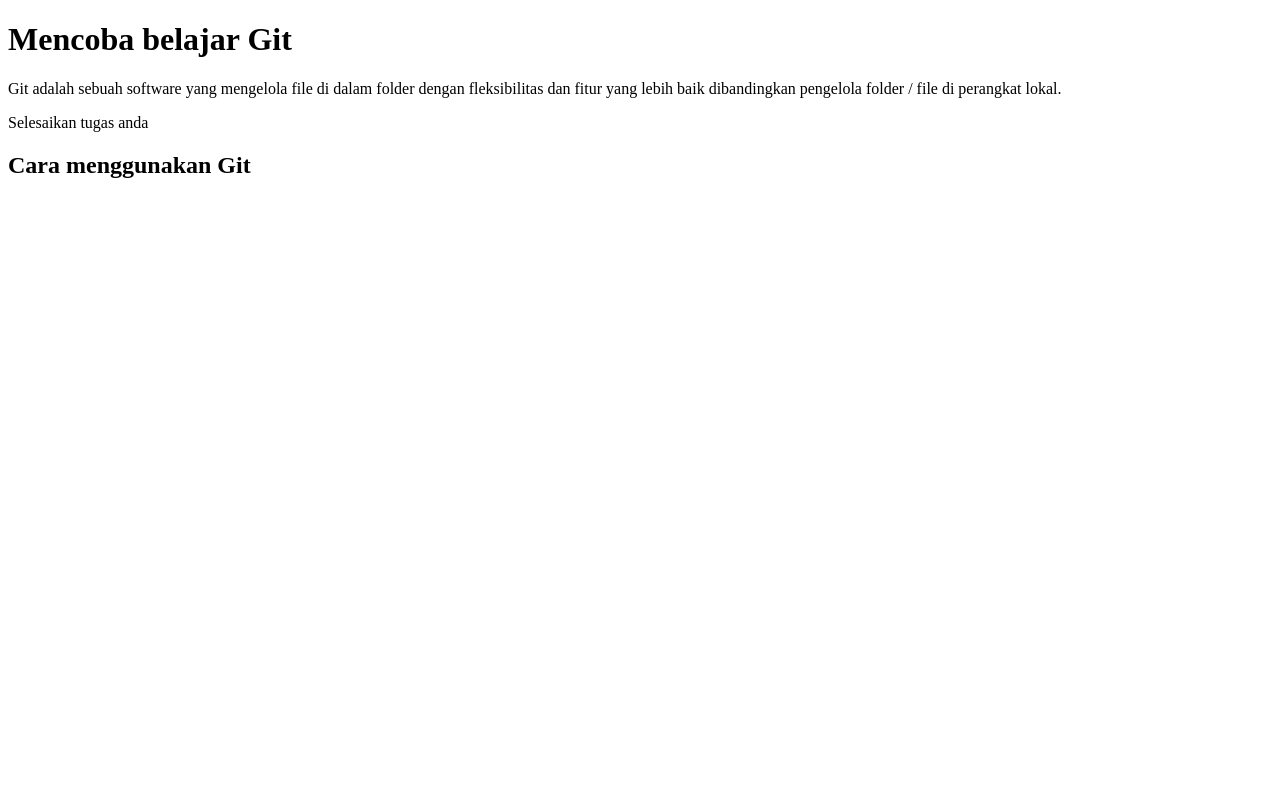
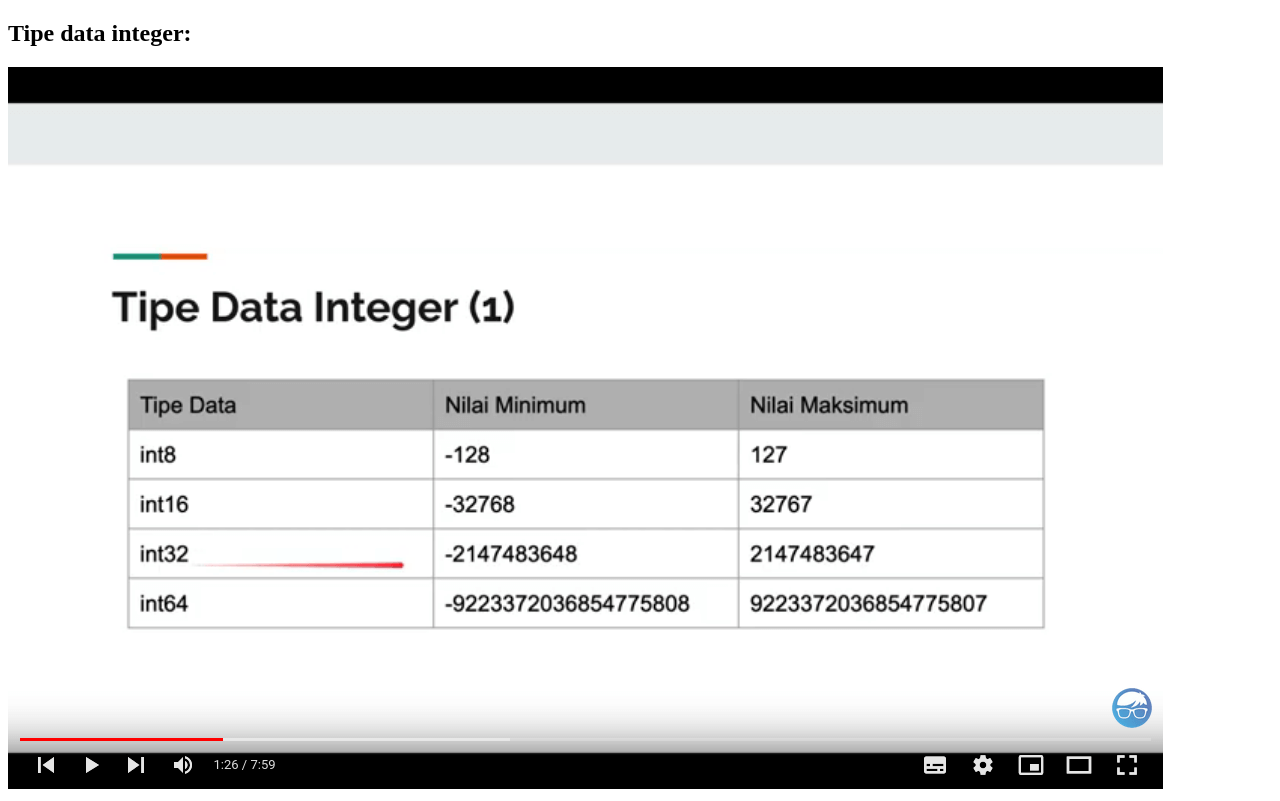
Before and after one commit to lifetimerdp/lifetimerdp.github.io, a plain HTML site: page index.html in a window 1280 px wide. Drawn offline with Linux system fonts and the light colour scheme.

Commit message:
Update index.html

```diff
--- a/index.html
+++ b/index.html
@@ -5,9 +5,7 @@
   <title>Halaman baru</title>
 </head>
 <body>
-  <h1>Mencoba belajar Git</h1>
-  <p>Git adalah sebuah software yang mengelola file di dalam folder dengan fleksibilitas dan fitur yang lebih baik dibandingkan pengelola folder / file di perangkat lokal.</p>
-  <p>Selesaikan tugas anda</p>
-  <h2>Cara menggunakan Git</h2>
+  <h2>Tipe data integer:</h2>
+  <img src='https://github.com/lifetimerdp/lifetimerdp.github.io/blob/main/img/golang/tipe-data-integer.png?raw=true'/>
 </body>
 </html>
```
